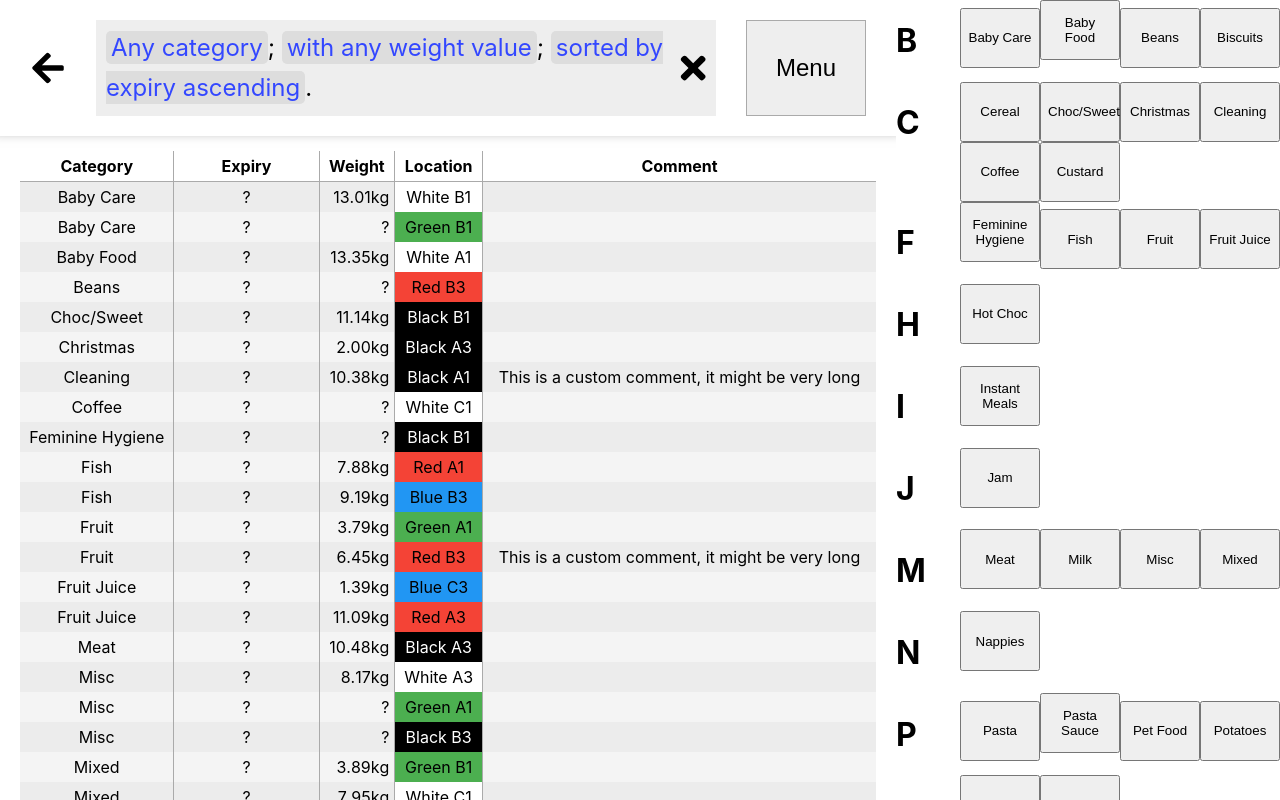
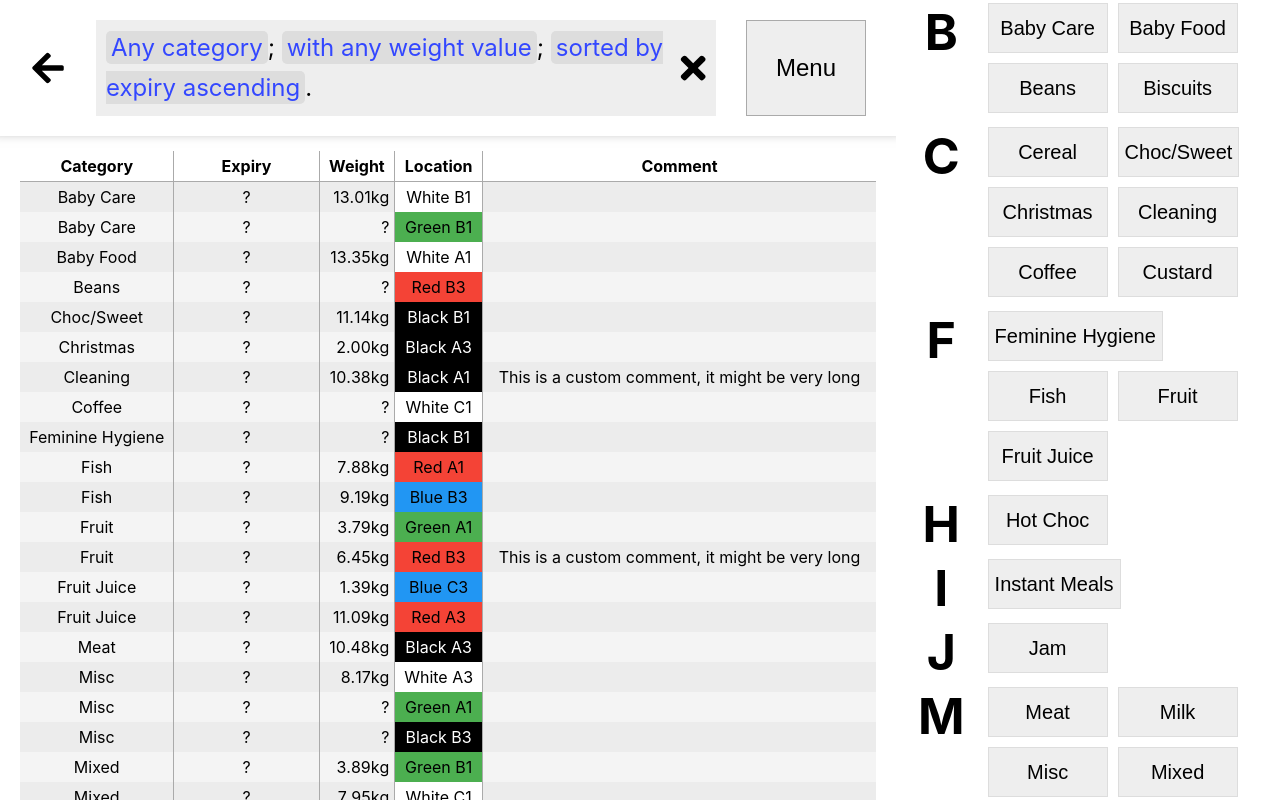
Before and after one commit to Kacper-Lubisz/TrayMaster, a React (Create React App) app: page / in a window 1280 px wide. Both pictures are taken after a click on the button "SEARCH". Built offline with nearby package versions, Linux system fonts and the light colour scheme.

Commit message:
Start styling SearchPanel

```diff
--- a/src/components/SearchPanel.tsx
+++ b/src/components/SearchPanel.tsx
@@ -2,6 +2,7 @@ import classNames from "classnames";
 import React from "react";
 import {Category, Warehouse} from "../core/WarehouseModel";
 import {SearchQuery, SearchResults} from "../pages/SearchPage";
+import "./styles/_searchpanel.scss";
 
 export type PanelState = "category" | "weight" | "expiry";
 
@@ -59,6 +60,26 @@ export class SearchPanel extends React.Component<SearchPanelProps> {
             });
 
             return <div id="searchPanel">
+                <table id="cat-table">
+                    {Array.from(groups.keys()).sort((a, b) =>
+                        a < b ? -1 : 1
+                    ).map((group, i) =>
+                        <tr
+                            className="categoryGroup"
+                            key={i}
+                        >
+                            <td className="categoryGroupTitle"><span>{group}</span></td>
+                            <td className="categoryGroupCategories"
+                            >{groups.get(group)?.map(cat => <button
+                                key={cat.name}
+                                className={classNames("searchPanelButton", {
+                                    "selected": searchCategories.has(cat)
+                                })}
+                                onClick={this.toggleCategory.bind(this, cat)}>{cat.name}</button>)
+                            }</td>
+                        </tr>
+                    )}
+                </table>
                 {/*<div className="categoryGroup" key={-1}>*/}
                 {/*<h1 className="categoryGroupTitle">{"~"}</h1>*/}
                 {/*<div className="categoryGroupCategories">*/}
@@ -71,25 +92,7 @@ export class SearchPanel extends React.Component<SearchPanelProps> {
                 {/*    </button>*/}
 
                 {/*</div>*/}
-                {/*</div>*/}
-                {Array.from(groups.keys()).sort((a, b) =>
-                    a < b ? -1 : 1
-                ).map((group, i) =>
-                    <div
-                        className="categoryGroup"
-                        key={i}
-                    >
-                        <h1 className="categoryGroupTitle">{group}</h1>
-                        <div className="categoryGroupCategories"
-                        >{groups.get(group)?.map(cat => <button
-                            key={cat.name}
-                            className={classNames("searchPanelButton", {
-                                "selected": searchCategories.has(cat)
-                            })}
-                            onClick={this.toggleCategory.bind(this, cat)}>{cat.name}</button>)
-                        }</div>
-                    </div>
-                )}</div>;
+                {/*</div>*/}</div>;
         }
     }
 
--- /dev/null
+++ b/src/components/styles/_searchpanel.scss
@@ -0,0 +1,37 @@
+#searchPanel {
+  #cat-table {
+    .categoryGroup {
+
+      .categoryGroupTitle {
+        font-size: 50px;
+        font-weight: bold;
+        text-align: center;
+        display: flex;
+        align-items: center;
+        padding: 0 20px;
+
+        > span {
+          width: 100%;
+        }
+      }
+
+      .categoryGroupCategories {
+        margin-bottom: -10px;
+        // todo flex is probably the best option here
+
+        .searchPanelButton {
+          font-size: 20px;
+          background-color: #eeeeee;
+          border: 1px solid #dddddd;
+          margin: 0 10px 10px 0;
+          height: 50px;
+          min-width: 120px;
+
+          &.selected {
+            background-color: #dddddd;
+          }
+        }
+      }
+    }
+  }
+}
--- a/src/styles/search.scss
+++ b/src/styles/search.scss
@@ -118,32 +118,4 @@
       }
     }
   }
-
-  #searchPanel {
-    background-color: #ffffff;
-    overflow-y: scroll;
-
-    .categoryGroup {
-      display: grid;
-      grid-template-columns: 1fr 5fr;
-    }
-
-    .categoryGroupTitle {
-
-    }
-
-    .categoryGroupCategories {
-
-      .searchPanelButton {
-        width: 80px;
-        height: 60px;
-      }
-
-      .searchPanelButton.selected {
-        background-color: #aaa;
-      }
-
-    }
-
-  }
 }
```
